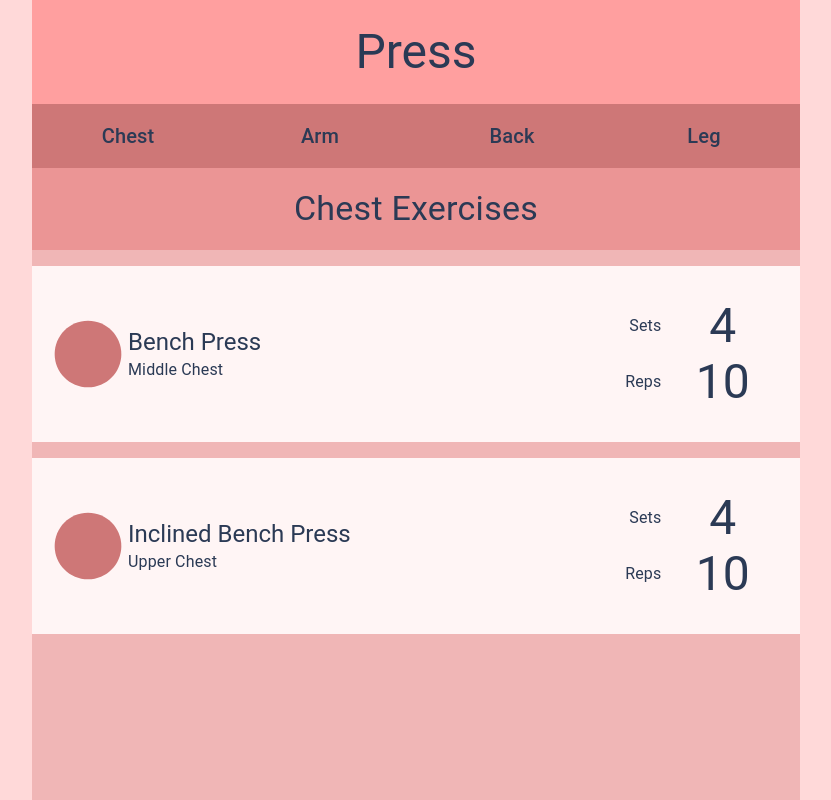
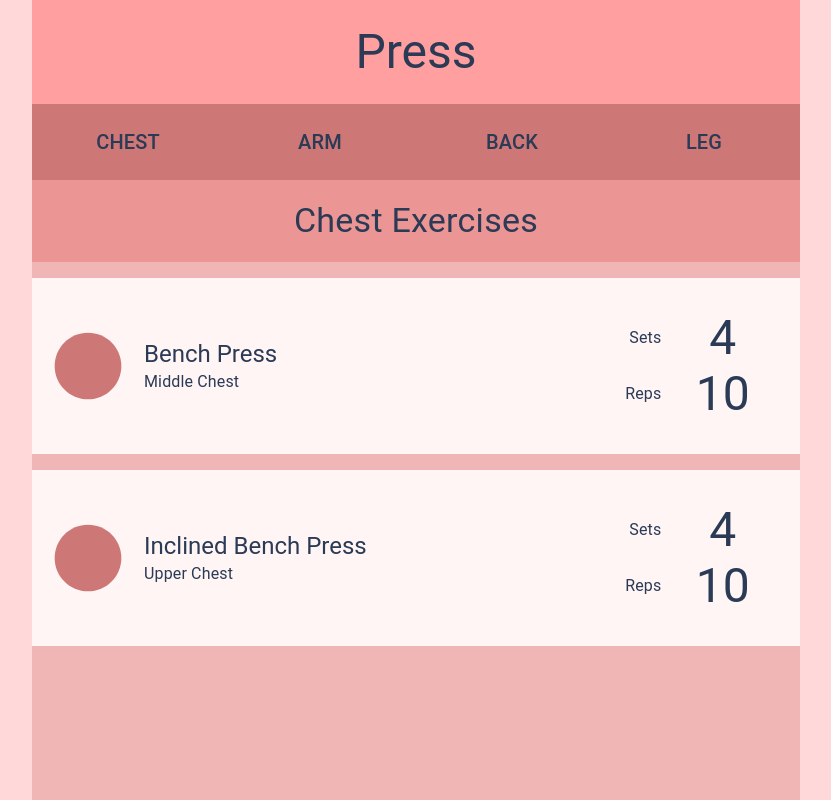
Before and after one commit to maxellmilay/press, a Next.js app: page / in a window 1280 px wide. Shown: the whole page, without its empty margins (224-1055 px from the left). Built offline with nearby package versions, Linux system fonts and the light colour scheme.

Commit message:
replaced menu grid with buttons

```diff
--- a/components/Exercises.tsx
+++ b/components/Exercises.tsx
@@ -19,7 +19,7 @@ export default function Exercises() {
                 return (
                     <ExerciseContainer container item key={exercise.name} direction={matches ? "row" : 'column'}>
                         <Grid container item justifyContent='center' alignItems='center' md={8} wrap sx={{ marginBottom: matches ? '0' : '0.5rem' }}>
-                            <CircleIcon sx={{ color: '#CE7777', fontSize: '5rem' }} />
+                            <CircleIcon sx={{ color: '#CE7777', fontSize: '5rem', marginRight: '1rem' }} />
                             <Grid container item direction="column" justifyContent="center" sx={{ flexGrow: '1' }}>
                                 <Typography variant="h5">{exercise.name}</Typography>
                                 <Typography>{exercise.muscle}</Typography>
--- /dev/null
+++ b/components/Menu.tsx
@@ -0,0 +1,14 @@
+import React from 'react'
+import { Grid, Typography, Button } from '@mui/material'
+import muscles from '../constants/muscles'
+import MenuItem from './MenuItem'
+
+export default function Menu() {
+    return (
+        <Grid container item justifyContent='center' sx={{ backgroundColor: '#CE7777' }}>
+            {muscles.map((muscle) => {
+                return <MenuItem key={muscle} muscle={muscle} />
+            })}
+        </Grid>
+    )
+}
--- /dev/null
+++ b/components/MenuItem.tsx
@@ -0,0 +1,18 @@
+import React from 'react'
+import { Grid, Button, Typography } from '@mui/material'
+
+interface PropsInterface {
+    muscle: string
+}
+
+export default function MenuItem(props: PropsInterface) {
+    const { muscle } = props;
+
+    return (
+        <Grid container item md={3} justifyContent='center' alignItems='center'>
+            <Button sx={{ width: '100%', color: '#2B3A55' }}>
+                <Typography variant='h6' sx={{ margin: '1rem 0' }}>{muscle}</Typography>
+            </Button>
+        </Grid>
+    )
+}
--- /dev/null
+++ b/constants/muscles.ts
@@ -0,0 +1,3 @@
+const muscles = ['Chest', 'Arm', 'Back', 'Leg'];
+
+export default muscles;
--- a/pages/index.tsx
+++ b/pages/index.tsx
@@ -1,8 +1,10 @@
 import Head from 'next/head'
 import Image from 'next/image'
 import styles from '../styles/Home.module.css'
-import { Grid, Typography, useMediaQuery } from '@mui/material'
+import { Grid, Typography, useMediaQuery, Button } from '@mui/material'
 import Exercises from '../components/Exercises'
+import Menu from '../components/Menu'
+import MenuIcon from '@mui/icons-material/Menu';
 
 export default function Home() {
   const matches = useMediaQuery('(min-width:900px)')
@@ -16,20 +18,16 @@ export default function Home() {
         <Grid container item justifyContent='center' sx={{ backgroundColor: '#FF9F9F' }}>
           <Typography variant='h3' sx={{ margin: '1.5rem 0' }}>Press</Typography>
         </Grid>
-        <Grid container item justifyContent='center' sx={{ backgroundColor: '#CE7777' }}>
-          <Grid container item md={3} justifyContent='center' alignItems='center'>
-            <Typography variant='h6' sx={{ margin: '1rem 0' }}>Chest</Typography>
-          </Grid>
-          <Grid container item md={3} justifyContent='center' alignItems='center'>
-            <Typography variant='h6' sx={{ margin: '1rem 0' }}>Arm</Typography>
-          </Grid>
-          <Grid container item md={3} justifyContent='center' alignItems='center'>
-            <Typography variant='h6' sx={{ margin: '1rem 0' }}>Back</Typography>
-          </Grid>
-          <Grid container item md={3} justifyContent='center' alignItems='center'>
-            <Typography variant='h6' sx={{ margin: '1rem 0' }}>Leg</Typography>
-          </Grid>
-        </Grid>
+        {matches
+          ? <Menu />
+          : <Button sx={{ padding: '0', backgroundColor: '#CE7777' }}>
+            <Grid container item justifyContent='center' sx={{ backgroundColor: '#CE7777' }}>
+              <Grid container item md={3} justifyContent='center' alignItems='center'>
+
+                <MenuIcon sx={{ margin: '1rem 0', fontSize: '2rem', color: '#2B3A55' }} />
+              </Grid>
+            </Grid>
+          </Button>}
         <Grid container item justifyContent='center' alignItems='center' sx={{ backgroundColor: '#EB9595' }}>
           <Typography variant='h4' sx={{ margin: '1.25rem 0' }}>Chest Exercises</Typography>
         </Grid>
```
